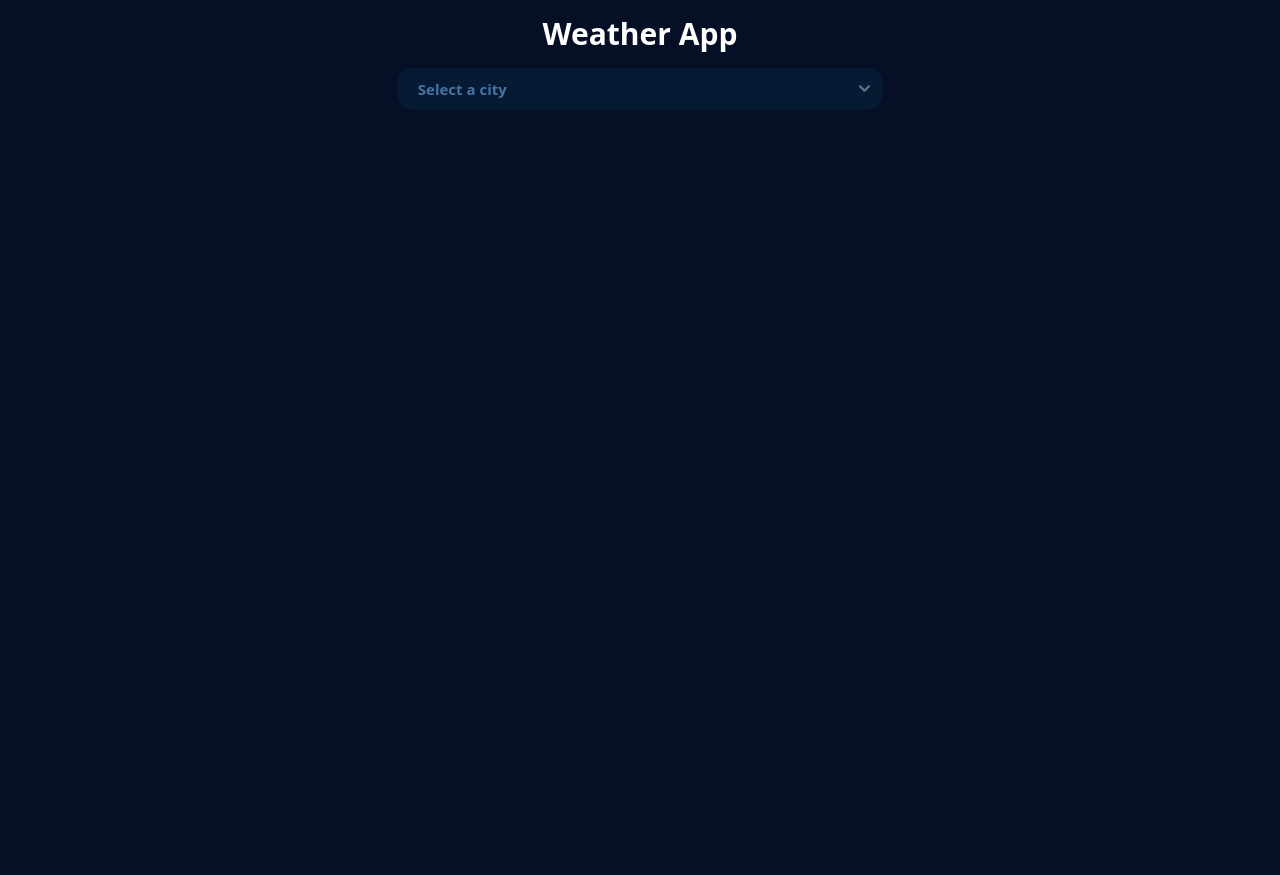
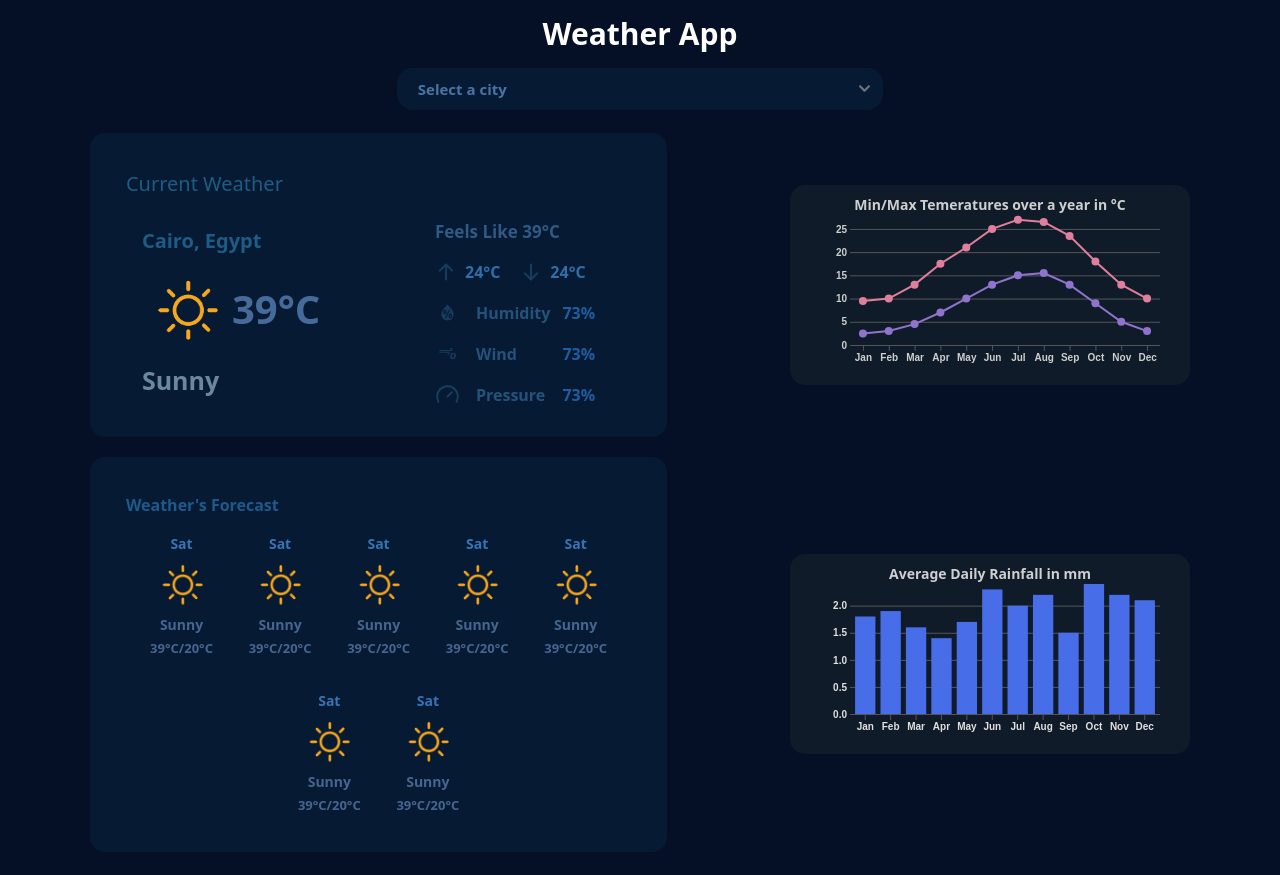
Before and after one commit to mahmoudk07/weather-app, a React (Create React App) app: page /city in a window 1280 px wide. Before the commit the page ends 800 px from the top, so only its background shows below. Built offline with nearby package versions, Linux system fonts and the light colour scheme.

Commit message:
✅ Add City dashboard page

```diff
--- a/src/pages/CityDashboard/CityDashboard.jsx
+++ b/src/pages/CityDashboard/CityDashboard.jsx
@@ -1,9 +1,20 @@
 import React from 'react'
-
+import WeatherInfo from '../LandingDisplay/components/WeatherInfo'
+import WeatherForecast from '../LandingDisplay/components/WeatherForecast'
+import LineChart from '../../components/LineChart/LineChart'
+import RainfallChart from "../../components/LineChart/RainfallChart"
+import { dummyClimateData } from '../../data'
 const CityDashboard = () => {
   return (
-    <div>
-
+    <div className='w-full min-h-[90vh] px-[3%] py-[1%]'>
+      <div className = 'flex xs:flex-col lg:flex-row md:items-center items-start gap-5 mb-5 justify-around'>
+        <WeatherInfo />
+        <LineChart data={dummyClimateData} />
+      </div>
+      <div className = 'flex xs:flex-col lg:flex-row md:items-center items-start gap-5 justify-around'>
+        <WeatherForecast />
+        <RainfallChart data={dummyClimateData} />
+      </div>
     </div>
   )
 }
```
